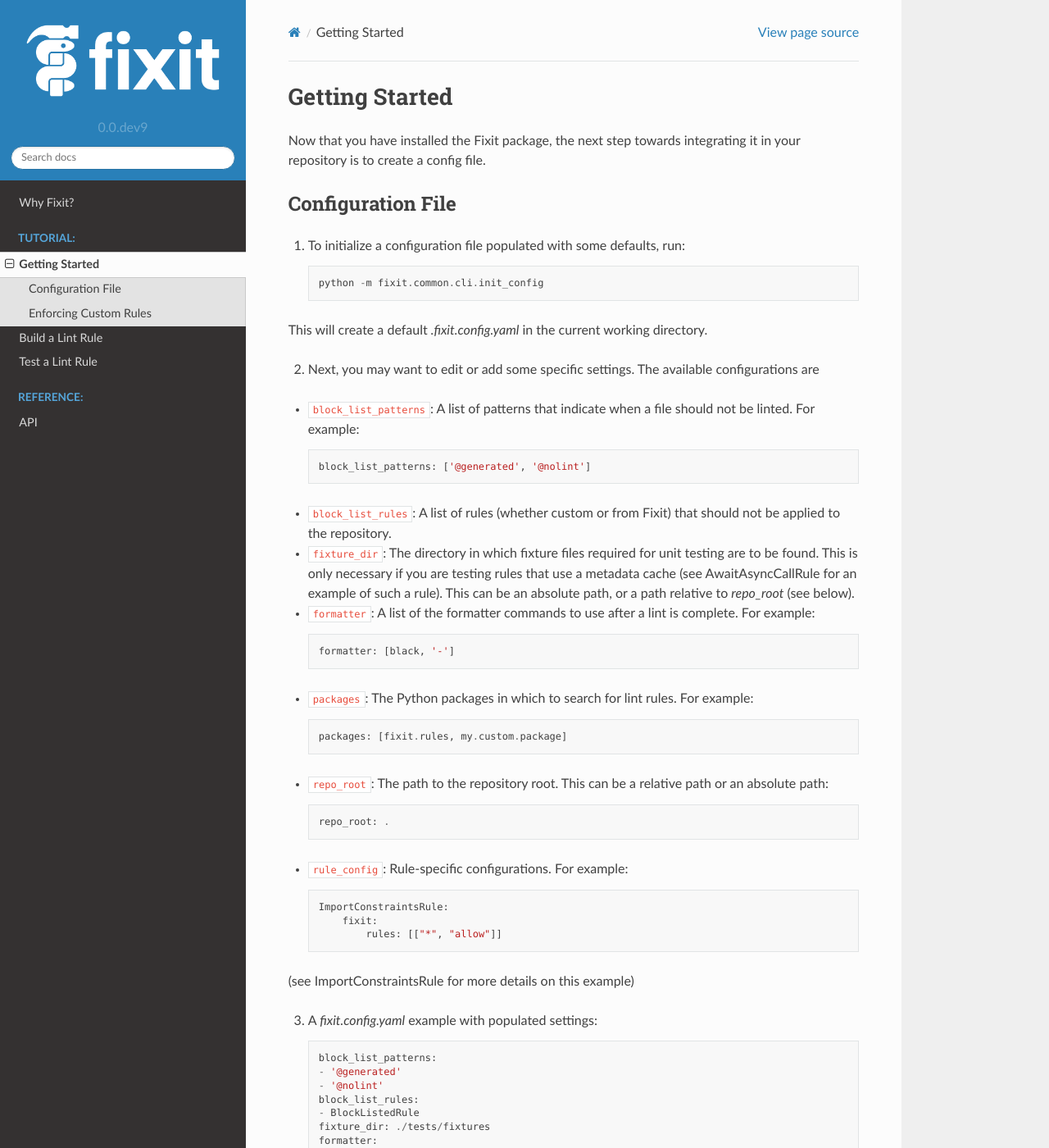
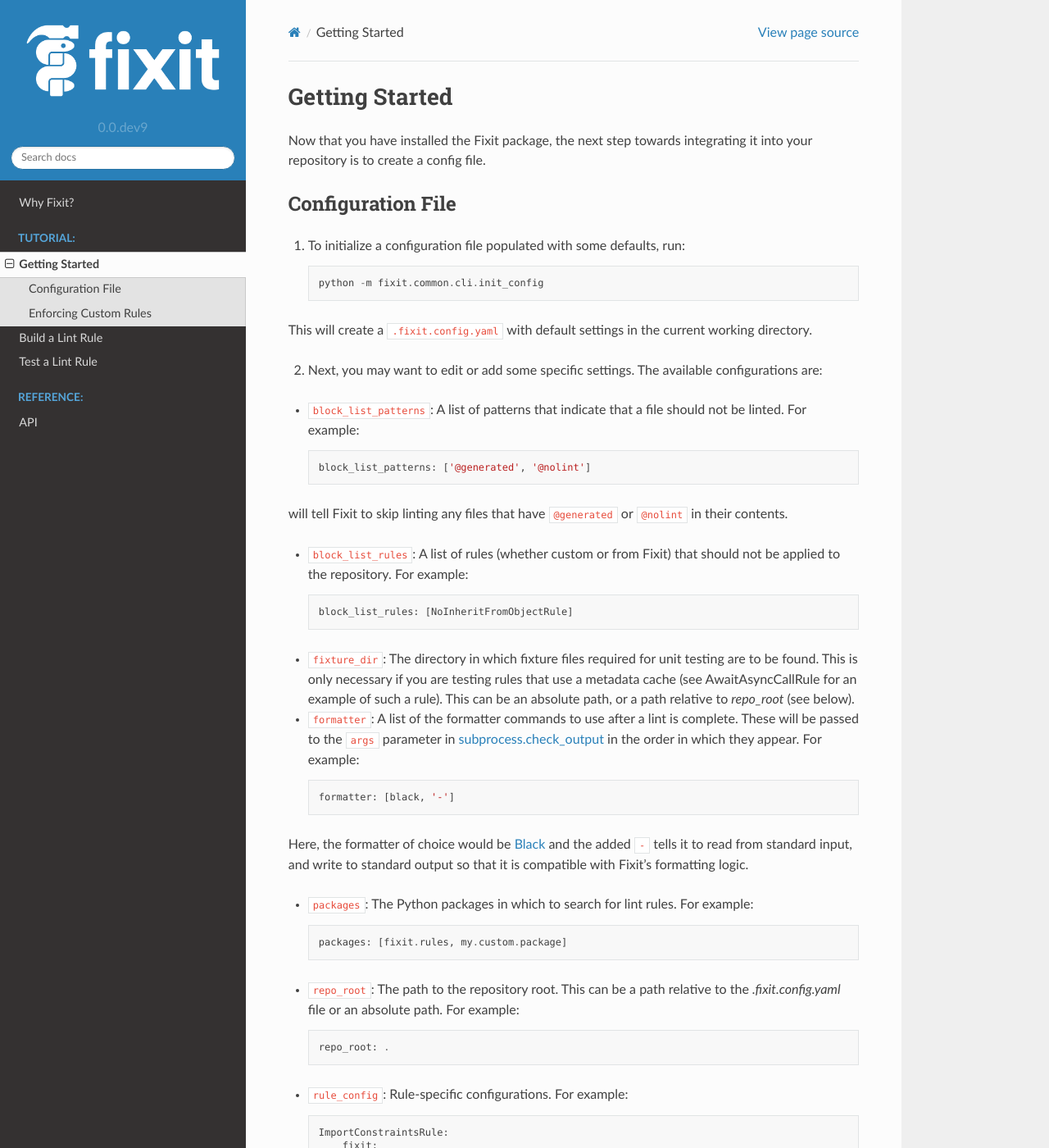
Before and after one commit to Instagram/Fixit, a Sphinx documentation site: the page built from docs/source/getting_started.rst, in a window 1280 px wide and 1400 px high. Shown: the whole window at 82% size. Built offline with Sphinx 7.4.7 and the Read the Docs theme 2.0.0, drawn with Linux system fonts in a browser that asks for light colours.

Commit message:
Addressing comments

```diff
--- a/docs/source/getting_started.rst
+++ b/docs/source/getting_started.rst
@@ -2,7 +2,7 @@
 Getting Started
 ===============
 
-Now that you have installed the Fixit package, the next step towards integrating it in your repository
+Now that you have installed the Fixit package, the next step towards integrating it into your repository
 is to create a config file.
 
 
@@ -13,25 +13,32 @@ Configuration File
 
     python -m fixit.common.cli.init_config
 
-This will create a default `.fixit.config.yaml` in the current working directory.
+This will create a ``.fixit.config.yaml`` with default settings in the current working directory.
 
-2. Next, you may want to edit or add some specific settings. The available configurations are
+2. Next, you may want to edit or add some specific settings. The available configurations are:
 
-- ``block_list_patterns``: A list of patterns that indicate when a file should not be linted. For example::
+- ``block_list_patterns``: A list of patterns that indicate that a file should not be linted. For example::
 
     block_list_patterns: ['@generated', '@nolint']
 
-- ``block_list_rules``: A list of rules (whether custom or from Fixit) that should not be applied to the repository.
+will tell Fixit to skip linting any files that have ``@generated`` or ``@nolint`` in their contents.
+
+- ``block_list_rules``: A list of rules (whether custom or from Fixit) that should not be applied to the repository. For example::
+
+    block_list_rules: [NoInheritFromObjectRule]
+
 - ``fixture_dir``: The directory in which fixture files required for unit testing are to be found. This is only necessary if you are testing rules that use a metadata cache (see :ref:`AwaitAsyncCallRule` for an example of such a rule). This can be an absolute path, or a path relative to `repo_root` (see below).
-- ``formatter``: A list of the formatter commands to use after a lint is complete. For example::
+- ``formatter``: A list of the formatter commands to use after a lint is complete. These will be passed to the ``args`` parameter in `subprocess.check_output <https://docs.python.org/3.8/library/subprocess.html#subprocess.check_output>`_ in the order in which they appear. For example::
 
     formatter: [black, '-']
+
+Here, the formatter of choice would be `Black <https://black.readthedocs.io/en/stable/>`_ and the added ``-`` tells it to read from standard input, and write to standard output so that it is compatible with Fixit's formatting logic.
 
 - ``packages``: The Python packages in which to search for lint rules. For example::
 
     packages: [fixit.rules, my.custom.package]
 
-- ``repo_root``: The path to the repository root. This can be a relative path or an absolute path::
+- ``repo_root``: The path to the repository root. This can be a path relative to the `.fixit.config.yaml` file or an absolute path. For example::
 
     repo_root: .
 
@@ -43,7 +50,7 @@ This will create a default `.fixit.config.yaml` in the current working directory
 
 (see :ref:`ImportConstraintsRule` for more details on this example)
 
-3. A `fixit.config.yaml` example with populated settings::
+3. A `.fixit.config.yaml` example with populated settings::
 
     block_list_patterns:
     - '@generated'
@@ -68,7 +75,7 @@ Enforcing Custom Rules
 
 After finishing up the configuration, you may want to enforce some custom lint rules in your repository.
 
-1. Start by creating a directory where your custom rules will live. Make sure to include an `__init__.py` file so that the directory is importable as a package.
+1. Start by creating a directory where your custom rules will live. Make sure to include an ``__init__.py`` file so that the directory is importable as a package.
 This can simply be an empty file. For example::
 
     my_repo_root
```
